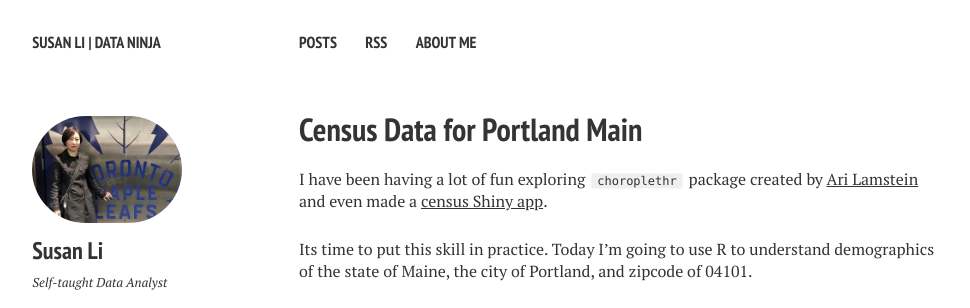
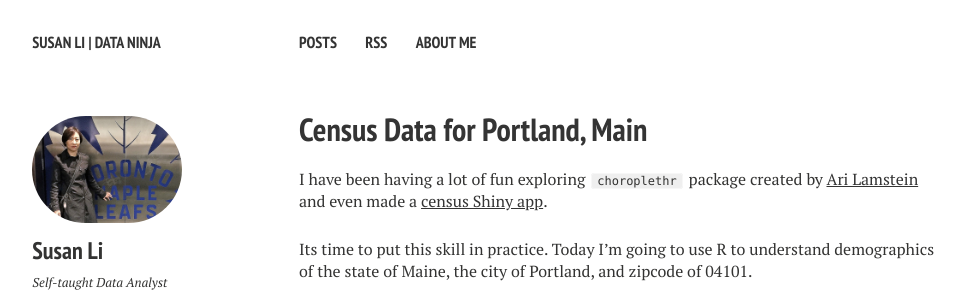
Before and after one commit to susanli2016/susanli2016.github.io, a Jekyll site: the page built from _posts/2017-03-15-Census-Data-Portland.md, in a window 1280 px wide and 900 px high. Shown: the top 308 px of the window, without its empty margins (21-991 px from the left). Built offline with Jekyll 4.4.1, drawn with Linux system fonts in a browser that asks for light colours; nearby versions of some CDN libraries; library files that are not in the unit come from our copies; comment, search, counter and statistics services are not loaded; some of the changed text lies outside the part shown.

```diff
--- a/_posts/2017-03-15-Census-Data-Portland.md
+++ b/_posts/2017-03-15-Census-Data-Portland.md
@@ -1,6 +1,6 @@
 ---
 layout: post
-title: "Census Data for Portland Main"
+title: "Census Data for Portland, Main"
 excerpt: "Census"
 tags: [rstats]
 share: true
```
